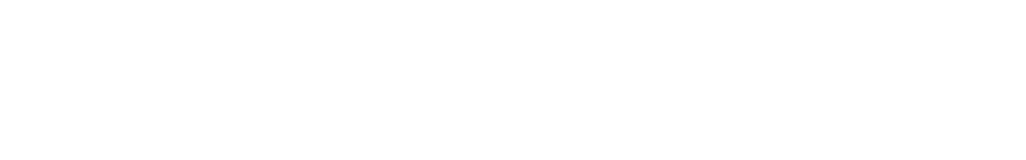
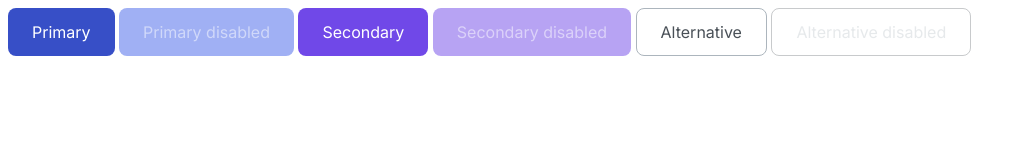
Before and after one commit to js-tasks-ru/htmlcss-20230911-4_vikavishny, a website: page 03-lection1/01-button/index.html in a window 1280 px wide. Shown: the whole page, without its empty margins (0-1026 px from the left). Drawn offline with Linux system fonts and the light colour scheme.

Commit message:
Add button

```diff
--- a/03-lection1/01-button/button.css
+++ b/03-lection1/01-button/button.css
@@ -1 +1,149 @@
-/* Стилизация кнопки */
+/* button.css */
+@import '../../assets/css/main.css';
+
+/* 1 button primary */
+.button.primary.default {
+    height: 48px;
+    padding: 0 24px;
+    min-width: 100px;
+    max-width: 360px;
+    flex-shrink: 0;
+    border-radius: 8px;
+    font-size: 16px;
+    text-align: center;
+    font-family: Inter;
+    font-size: 16px;
+    font-style: normal;
+    font-weight: 500;
+    line-height: normal;
+    border: none;
+    cursor: pointer;
+    background-color: var(--blue);
+    color: var(--white);
+
+    transition: opacity 200ms ease-in-out, background-color 200ms ease-in-out;
+
+}
+/* hover */
+.button.button.primary.default:hover {
+    background-color: var(--blue_hover);
+}
+/* disabled */
+.button.primary.disabled {
+    height: 48px;
+    padding: 0 24px;
+    min-width: 100px;
+    max-width: 360px;
+    flex-shrink: 0;
+    border-radius: 8px;
+    font-size: 16px;
+    text-align: center;
+    font-family: Inter;
+    font-size: 16px;
+    font-style: normal;
+    font-weight: 500;
+    line-height: normal;
+    border: none;
+    background-color: var(--blue_disabled);
+    color:var(--white-50);
+    cursor: not-allowed;
+}
+
+/* 2 button secondary */
+.button.secondary.default {
+    height: 48px;
+    padding: 0 24px;
+    min-width: 100px;
+    max-width: 360px;
+    flex-shrink: 0;
+    border-radius: 8px;
+    font-size: 16px;
+    text-align: center;
+    font-family: Inter;
+    font-size: 16px;
+    font-style: normal;
+    font-weight: 500;
+    line-height: normal;
+    border: none;
+    cursor: pointer;
+    background-color: var(--purple);
+    color: var(--white);
+
+    transition: opacity 200ms ease-in-out, background-color 200ms ease-in-out;
+
+}
+/* hover */
+.button.button.secondary.default:hover {
+    background-color: var(--purple_hover);
+}
+/* disabled */
+.button.secondary.disabled {
+    height: 48px;
+    padding: 0 24px;
+    min-width: 100px;
+    max-width: 360px;
+    flex-shrink: 0;
+    border-radius: 8px;
+    font-size: 16px;
+    text-align: center;
+    font-family: Inter;
+    font-size: 16px;
+    font-style: normal;
+    font-weight: 500;
+    line-height: normal;
+    border: none;
+    background-color: var(--purple_disabled);
+    color:var(--white-50);
+    cursor: not-allowed;
+}
+
+/* 3 button alternative */
+.button.button.alternative.default {
+    height: 48px;
+    padding: 0 24px;
+    min-width: 100px;
+    max-width: 360px;
+    flex-shrink: 0;
+    border-radius: 8px;
+    background-color: transparent;
+    border: 1px solid var(--grey-3);
+    color: var(--grey-4);
+    font-size: 16px;
+    text-align: center;
+    font-family: Inter;
+    font-size: 16px;
+    font-style: normal;
+    font-weight: 500;
+    line-height: normal;
+    cursor: pointer;
+
+    transition: opacity 200ms ease-in-out, border 200ms ease-in-out;
+
+}
+/* hover */
+.button.button.alternative.default:hover {
+    background-color: transparent;
+    border: 1px solid var(--black);
+    color: var(--grey-4)
+}
+
+/* disabled */
+.button.alternative.disabled {
+    height: 48px;
+    padding: 0 24px;
+    min-width: 100px;
+    max-width: 360px;
+    flex-shrink: 0;
+    border-radius: 8px;
+    background-color: transparent;
+    border: 1px solid var(--grey-3-30);
+    font-size: 16px;
+    text-align: center;
+    font-family: Inter;
+    font-size: 16px;
+    font-style: normal;
+    font-weight: 500;
+    line-height: normal;
+    cursor: not-allowed;
+    color: var(--grey-4-30);
+}
--- a/03-lection1/01-button/index.html
+++ b/03-lection1/01-button/index.html
@@ -6,6 +6,14 @@
         <link rel="stylesheet" href="./button.css">
     </head>
     <body>
-
+        <!-- Primary button -->
+            <button class="button primary default">Primary</button>
+            <button class="button primary disabled">Primary disabled</button>
+        <!-- Secondary button -->
+            <button class="button secondary default">Secondary</button>
+            <button class="button secondary disabled">Secondary disabled</button>
+        <!-- Alternative button -->
+            <button class="button alternative default">Alternative</button>
+            <button class="button alternative disabled">Alternative disabled</button>
     </body>
 </html>
--- a/assets/css/main.css
+++ b/assets/css/main.css
@@ -1,16 +1,23 @@
 @import '../fonts/fonts.css';
 
 :root {
+    --pink: #F784AD;
+    --blue: #374FC7;
+    --blue_hover: #2342C0;
+    --blue_disabled: #A0B0F4;
+    --purple: #7048E8;
+    --purple_hover: #5028C6;
+    --purple_disabled: #B7A3F3;
     --white: #ffffff;
+    --white-50: rgba(255, 255, 255, 0.5);
     --black: #212429;
-    --pink: #F784AD;
-    --purple: #7048E8;
-    --blue: #374FC7;
-    --red: #F03D3E;
     --grey-1: #F8F9FA;
     --grey-2: #DDE2E5;
     --grey-3: #ACB5BD;
+    --grey-3-30: rgba(73, 80, 87, 0.30);
     --grey-4: #495057;
+    --grey-4-30: rgba(172, 181, 189, 0.30);
+    --red: #F03D3E;
 
     --error: var(--red);
     --success: var(--blue);
@@ -20,18 +27,18 @@
 }
 
 * {
-    font-family: 'Roboto', sans-serif;
+    font-family: 'Inter';
 }
 h1 {
 color:var(--black);
-font-family: Roboto, sans-serif;
+font-family: Inter;
 font-size: 50px;
 font-style: normal;
 font-weight: 500;
 line-height: 64px; /* 128% */
 }
 h2 {
-font-family: Roboto, sans-serif;
+font-family: Inter;
 font-size: 38px;
 font-style: normal;
 font-weight: 500;
@@ -42,7 +49,7 @@ header {
     background-color: var(--grey-2);
     color: black;
     padding: 20px;
-    font-family: Roboto;
+    font-family: Inter;
     font-size: 50px;
     font-style: normal;
     font-weight: 500;
@@ -52,7 +59,7 @@ nav {
     text-align: center;
     background-color: var(--grey-3);
     padding: 20px;
-    font-family: Roboto;
+    font-family: Inter;
     font-size: 16px;
     font-style: normal;
     font-weight: 400;
--- a/assets/fonts/fonts.css
+++ b/assets/fonts/fonts.css
@@ -1 +1 @@
-@import url('https://fonts.googleapis.com/css2?family=Roboto:wght@400;700&display=swap');
+@import url('https://fonts.googleapis.com/css2?family=Inter&display=swap');
```
Also changed, not shown: components/footer/footer.css (added), components/header/header.css (added), components/page/page.css (added).
